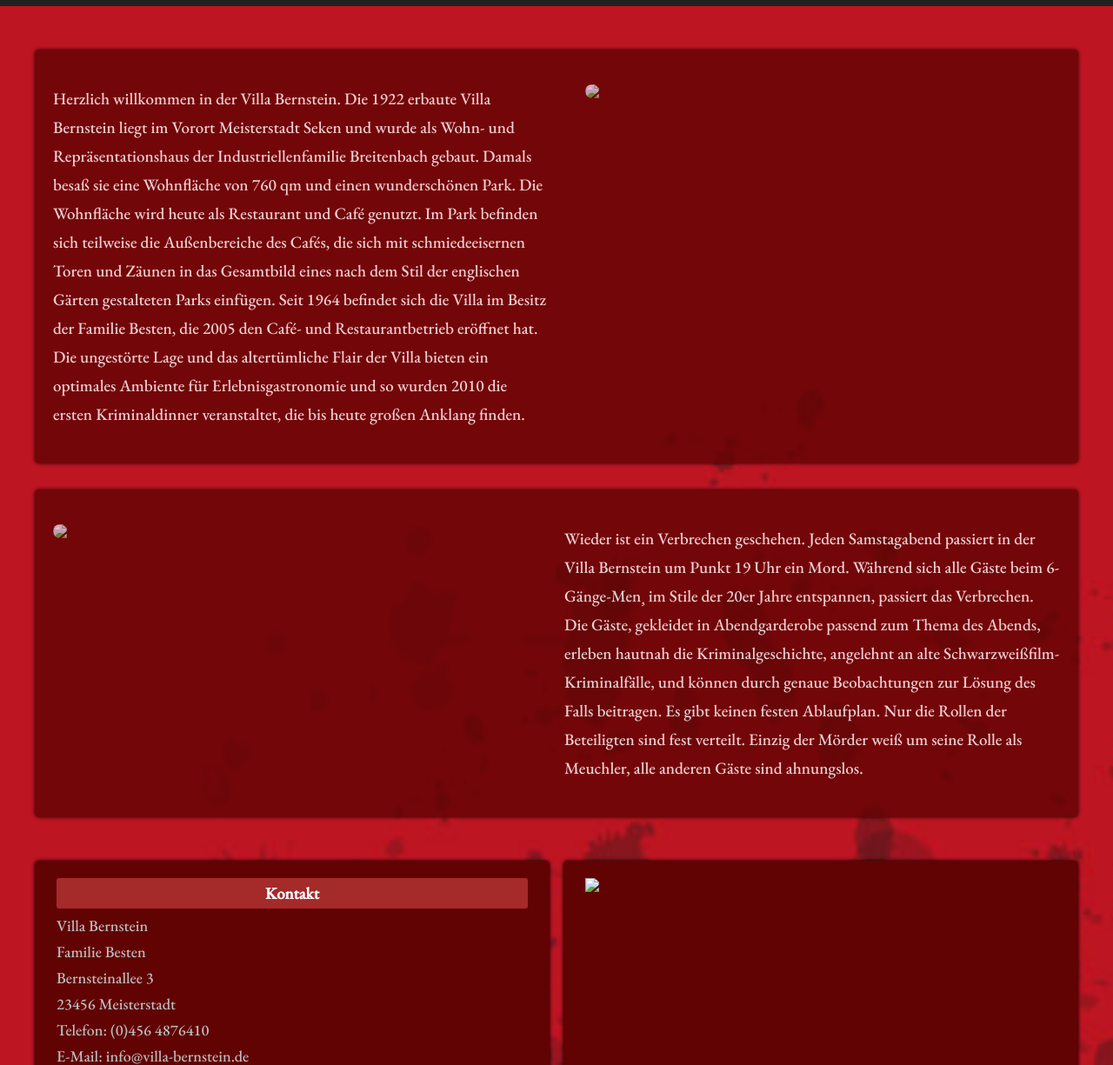
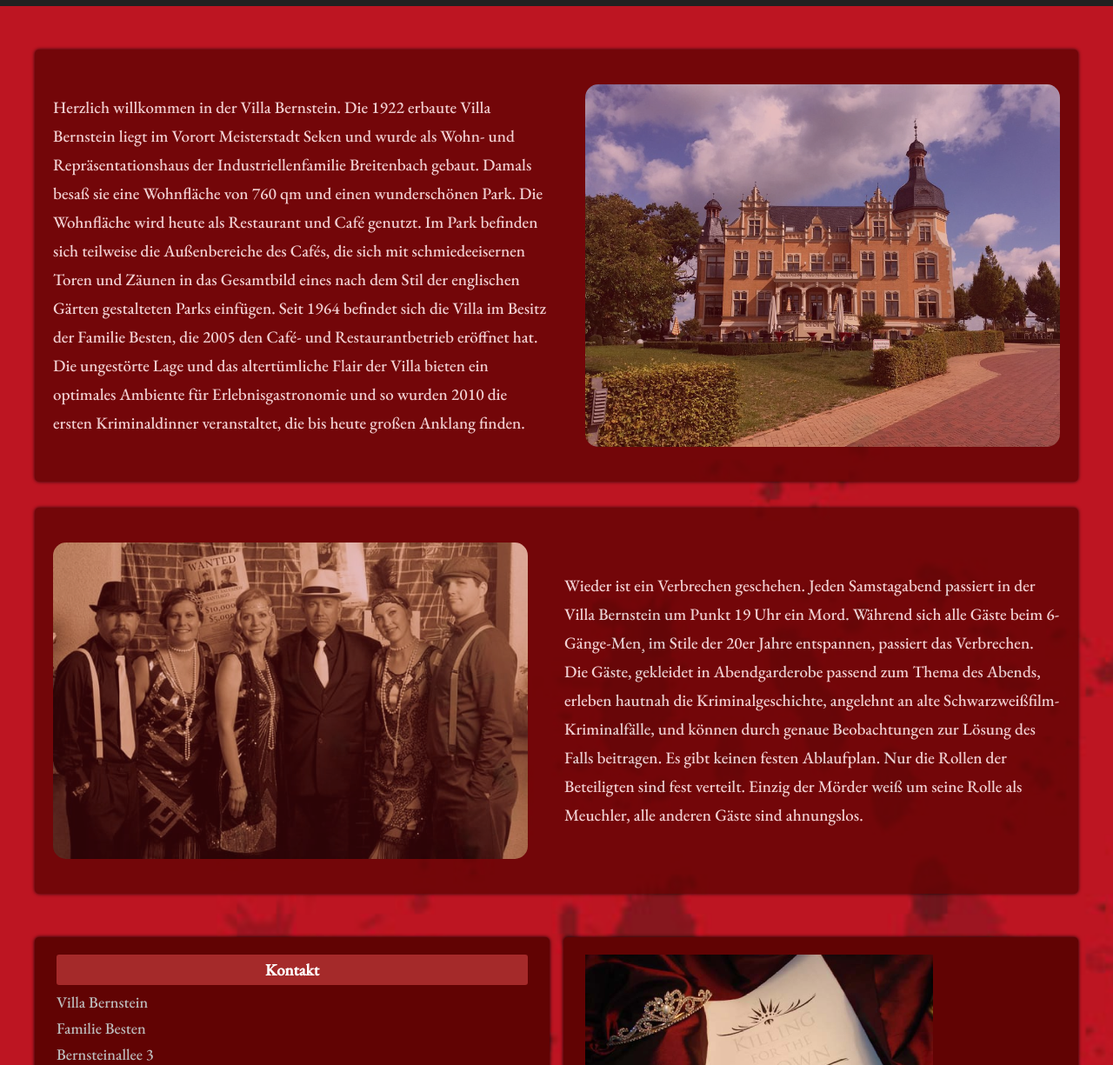
Before and after one commit to luayqasim/project-Site, a plain HTML site: page index.html in a window 1280 px wide. Shown: the part 73-1298 px from the top of the page at 87% size. Drawn offline with nearby package versions, Linux system fonts and the light colour scheme; the site is published under a folder, as on GitHub Pages, so addresses that start at the root find nothing.

Commit message:
image url change

```diff
--- a/index.html
+++ b/index.html
@@ -47,7 +47,7 @@
                         Seit 1964 befindet sich die Villa im Besitz der Familie Besten, die 2005 den Café- und Restaurantbetrieb eröffnet hat. Die ungestörte Lage und das altertümliche Flair der Villa bieten ein optimales Ambiente für Erlebnisgastronomie und so wurden 2010 die ersten Kriminaldinner veranstaltet, die bis heute großen Anklang finden.</p>
                 </div>
                 <div class="section-bild">
-                    <img src="/images/ansicht-vom-parkplatz.jpg">
+                    <img src="./images/ansicht-vom-parkplatz.jpg">
                 </div>
         </section>
         <!--End Section 1 Home: -->
@@ -62,7 +62,7 @@
         <!--Start Section 2 Das Spiel: -->
         <section  class="section-container section-2">
             <div class="section-bild">
-                <img src="/images/IMG_7703.jpeg">
+                <img src="./images/IMG_7703.jpeg">
             </div>
             <div class="section-text">
                 <p id="Spiel">Wieder ist ein Verbrechen geschehen.
@@ -97,7 +97,7 @@
                 </div>
             </div>
             <div class="">
-                <img src="/images/Background2.png">
+                <img src="./images/Background2.png">
             </div>
             <div class="box-2">
                 <h3>Öffnungszeiten</h3>
@@ -148,7 +148,7 @@
                 </div>
             </div>
             <div class="">
-                <img src="/images/Background (1).png">
+                <img src="./images/Background (1).png">
             </div>
         </section>
         <!--End Section 3 Kontakt-->
```
